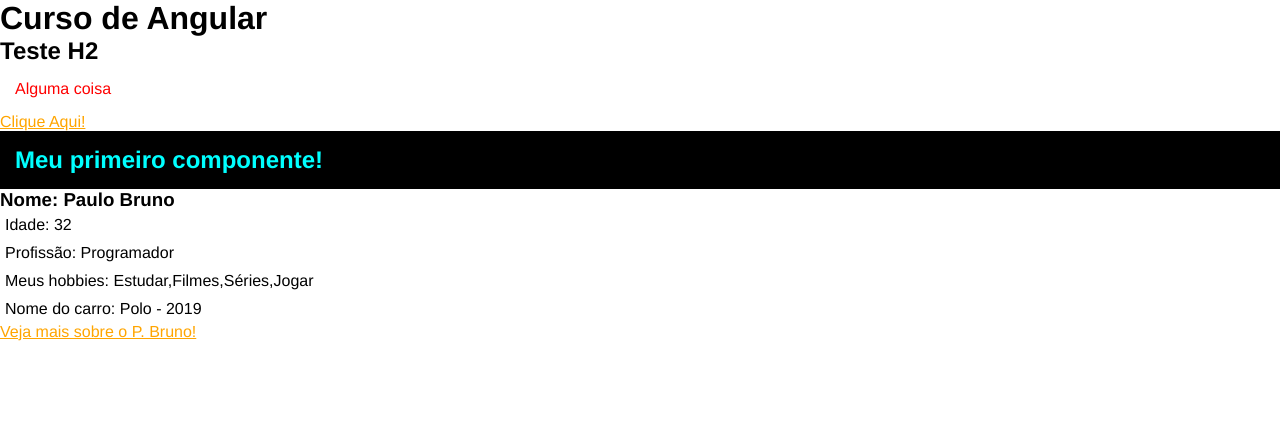
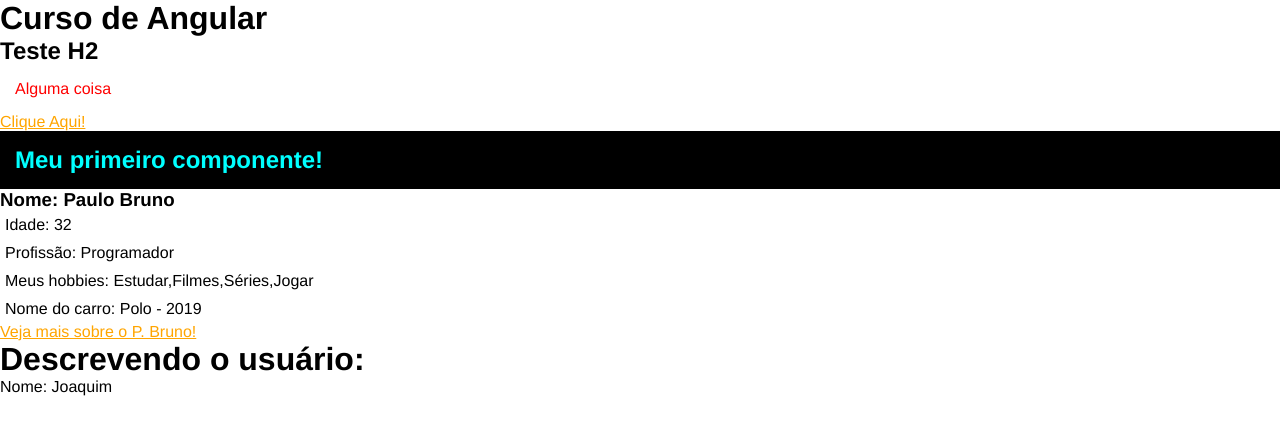
Before and after one commit to PBPaschoal/Angular, an Angular app in the folder Primeiro Projeto/curso-angular/: page / in a window 1280 px wide. Shown: the top 434 px of the page. Built offline with nearby package versions, Linux system fonts and the light colour scheme.

Commit message:
Compartilhamento de dados

```diff
--- a/Primeiro Projeto/curso-angular/src/app/app.component.html
+++ b/Primeiro Projeto/curso-angular/src/app/app.component.html
@@ -5,3 +5,4 @@
     <a href="#">Clique Aqui!</a>
 </div>
 <app-first-component></app-first-component>
+<app-parent-data [name]="userName"></app-parent-data>
--- a/Primeiro Projeto/curso-angular/src/app/app.component.ts
+++ b/Primeiro Projeto/curso-angular/src/app/app.component.ts
@@ -6,5 +6,6 @@ import { Component } from '@angular/core';
   styleUrl: './app.component.css'
 })
 export class AppComponent {
+  userName = 'Joaquim';
   title = 'curso-angular';
 }
--- a/Primeiro Projeto/curso-angular/src/app/app.module.ts
+++ b/Primeiro Projeto/curso-angular/src/app/app.module.ts
@@ -4,11 +4,13 @@ import { BrowserModule } from '@angular/platform-browser';
 import { AppRoutingModule } from './app-routing.module';
 import { AppComponent } from './app.component';
 import { FirstComponentComponent } from './components/first-component/first-component.component';
+import { ParentDataComponent } from './components/parent-data/parent-data.component';
 
 @NgModule({
   declarations: [
     AppComponent,
-    FirstComponentComponent
+    FirstComponentComponent,
+    ParentDataComponent
   ],
   imports: [
     BrowserModule,
--- /dev/null
+++ b/Primeiro Projeto/curso-angular/src/app/components/parent-data/parent-data.component.html
@@ -0,0 +1,2 @@
+<h1>Descrevendo o usuário:</h1>
+<p>Nome: {{ name }}</p>
```
Also changed, not shown: Primeiro Projeto/curso-angular/src/app/components/parent-data/parent-data.component.ts (added, +10 -0 lines), Primeiro Projeto/curso-angular/src/app/components/parent-data/parent-data.component.css (added), 1 other file (tests, documents, lock files or other folders).
